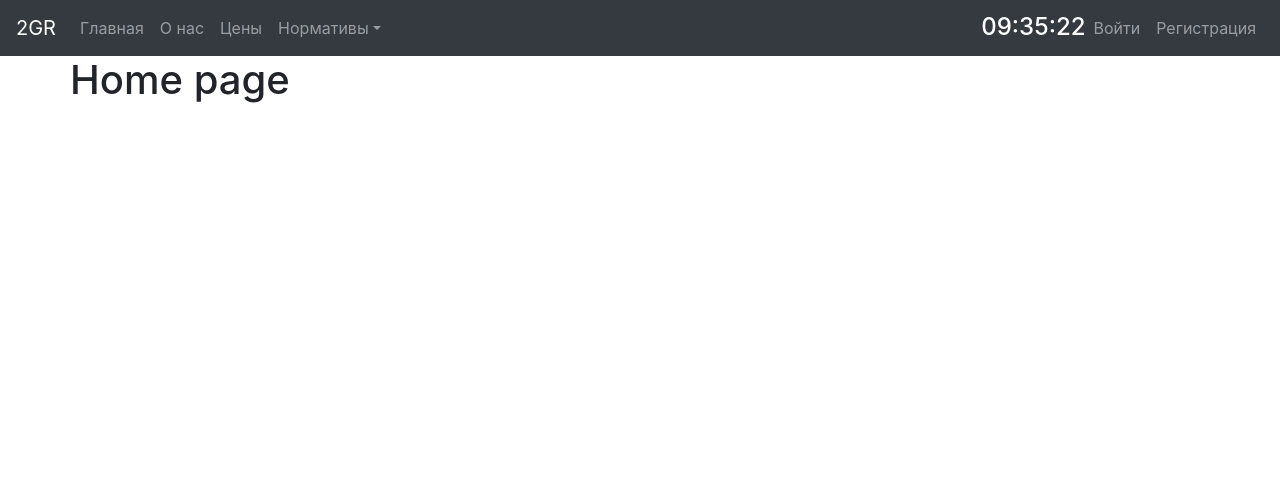
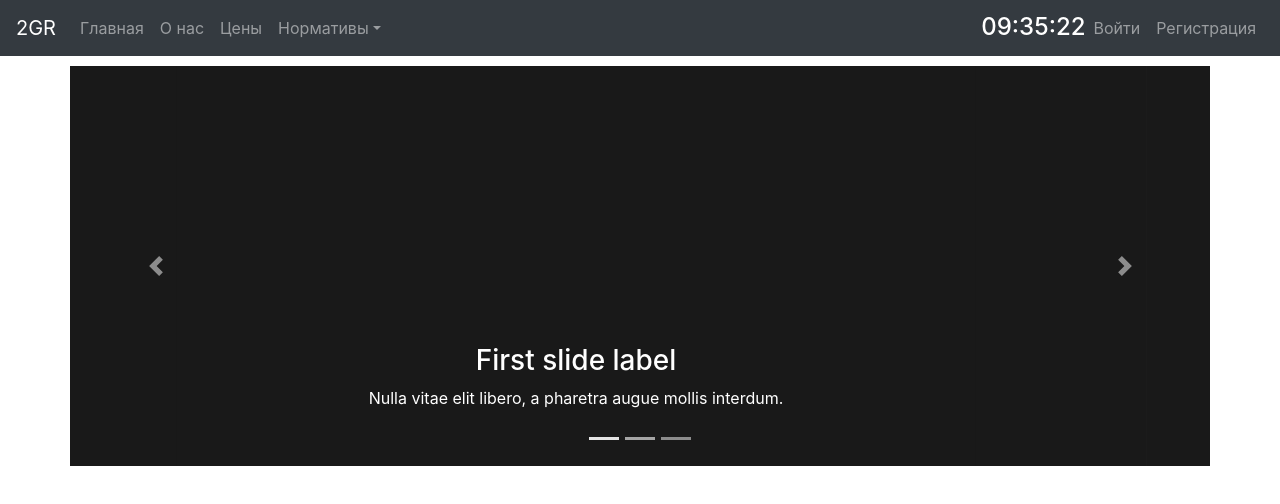
Before and after one commit to Artem66/accountant, a React (Create React App) app: page / in a window 1280 px wide. Shown: the top 504 px of the page. Built offline with nearby package versions, Linux system fonts and the light colour scheme.

Commit message:
implemented carousel to project

```diff
--- a/src/components/Clock/Index.js
+++ b/src/components/Clock/Index.js
@@ -5,7 +5,7 @@ export default class Clock extends Component {
   constructor(props){
     super(props);
     this.state = {
-      date: new Date
+      date: new Date()
     };
   }
   componentDidMount() {
@@ -20,7 +20,7 @@ export default class Clock extends Component {
 
   tick() {
     this.setState ({
-      date: new Date
+      date: new Date()
     });
   }
   render() {
--- a/src/components/Header.js
+++ b/src/components/Header.js
@@ -1,8 +1,11 @@
 import React, { Component } from 'react';
 import { Navbar, Nav, NavDropdown } from 'react-bootstrap';
-import Clock from './Clock/';
+import Clock from './Clock/Index';
 
 class Header extends Component {
+  handleClick = () => {
+    console.log('this', this);
+  }
   render () {
     return (
         <>
@@ -25,7 +28,7 @@ class Header extends Component {
             </Nav>
             <Nav>
               <Clock />
-              <Nav.Link href="#deets">Войти</Nav.Link>
+              <Nav.Link href="#deets" onClick={ this.handleClick }>Войти</Nav.Link>
               <Nav.Link eventKey={ 2 } href="#memes">
                 Регистрация
               </Nav.Link>
--- a/src/pages/Home.js
+++ b/src/pages/Home.js
@@ -1,12 +1,49 @@
 import React, { Component } from 'react';
-import { Container, Row } from 'react-bootstrap';
+import FirstSlide from '../img/sl-1.png';
+import { Container, Row, Carousel } from 'react-bootstrap';
 
 export default class Home extends Component {
   render () {
     return(
       <Container>
         <Row>
-          <h1>Home page</h1>
+          <Carousel style={ {marginTop:10} }>
+            <Carousel.Item>
+              <img
+                className="d-block w-100"
+                src={ FirstSlide }
+                alt="First slide"
+              />
+              <Carousel.Caption>
+                <h3>First slide label</h3>
+                <p>Nulla vitae elit libero, a pharetra augue mollis interdum.</p>
+              </Carousel.Caption>
+            </Carousel.Item>
+            <Carousel.Item>
+              <img
+                className="d-block w-100"
+                src={ FirstSlide }
+                alt="Third slide"
+              />
+
+              <Carousel.Caption>
+                <h3>Second slide label</h3>
+                <p>Lorem ipsum dolor sit amet, consectetur adipiscing elit.</p>
+              </Carousel.Caption>
+            </Carousel.Item>
+            <Carousel.Item>
+              <img
+                className="d-block w-100"
+                src={ FirstSlide }
+                alt="Third slide"
+              />
+
+              <Carousel.Caption>
+                <h3>Third slide label</h3>
+                <p>Praesent commodo cursus magna, vel scelerisque nisl consectetur.</p>
+              </Carousel.Caption>
+            </Carousel.Item>
+          </Carousel>
         </Row>
       </Container>
     );
```
Also changed, not shown: src/img/sl-1.png (added).
